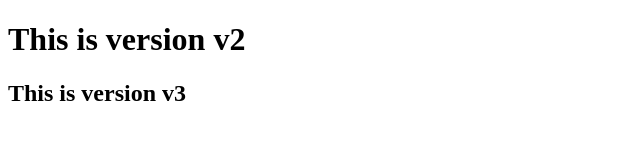
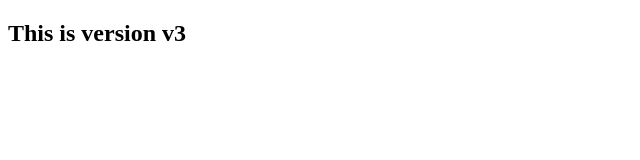
Before and after one commit to PawanSahu1/myrepo, a plain HTML site: page index.html in a window 1280 px wide. Shown: the whole page, without its empty margins (0-640 px from the left). Drawn offline with Linux system fonts and the light colour scheme.

Commit message:
This is V3

```diff
--- a/index.html
+++ b/index.html
@@ -8,7 +8,6 @@
 
 </head>
 <body>
-    <h1>This is version v2</h1>
     <h2>This is version v3</h2>
 </body>
 </html>
```
